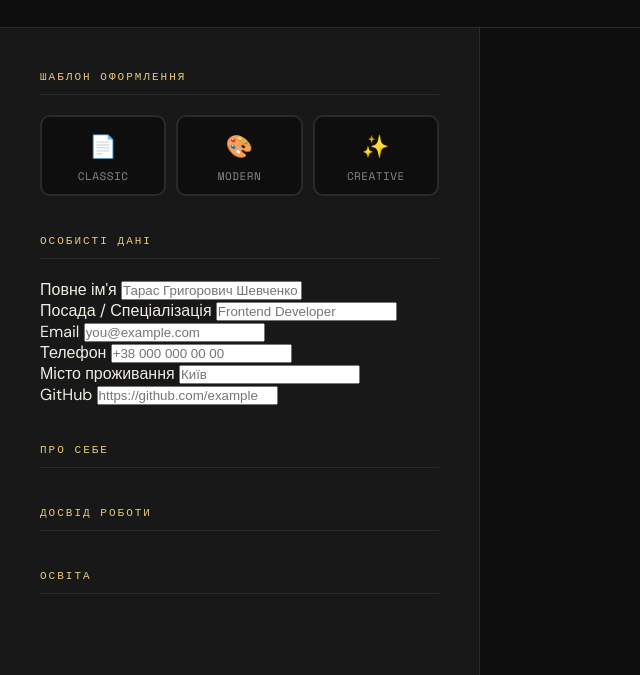
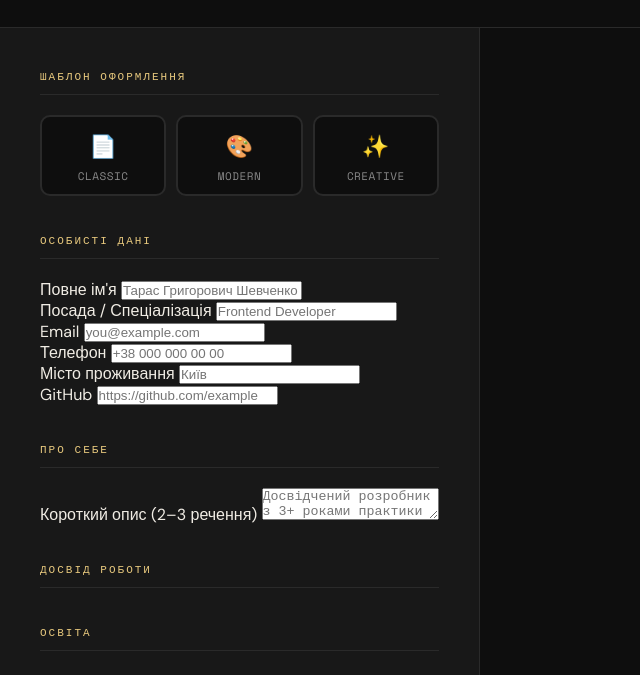
Before and after one commit to vanyadzygman/RE-GEN, a website: page public/index.html in a window 1280 px wide. Shown: the part 97-772 px from the top of the page, without its empty margins (0-640 px from the left). Drawn offline with nearby package versions, Linux system fonts and the light colour scheme.

Commit message:
also a field in the "about me" section

```diff
--- a/public/index.html
+++ b/public/index.html
@@ -64,6 +64,10 @@
 
 
             <div class="title">ПРО СЕБЕ</div>
+            <div>
+                <label>Короткий опис (2–3 речення)</label>
+                <textarea placeholder="Досвідчений розробник з 3+ роками практики у створенні сучасних веб-застосунків..."></textarea>
+            </div>
 
             <div class="title">ДОСВІД РОБОТИ</div>
 
```
